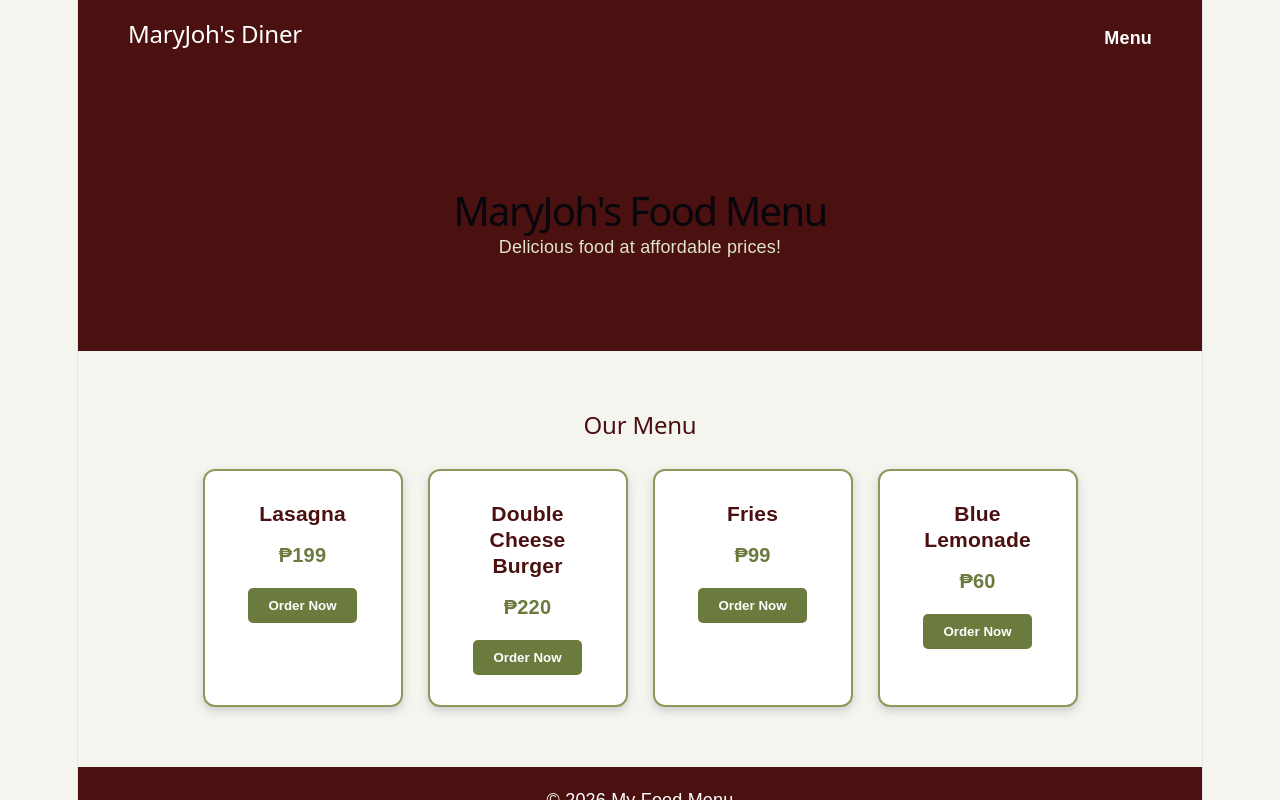
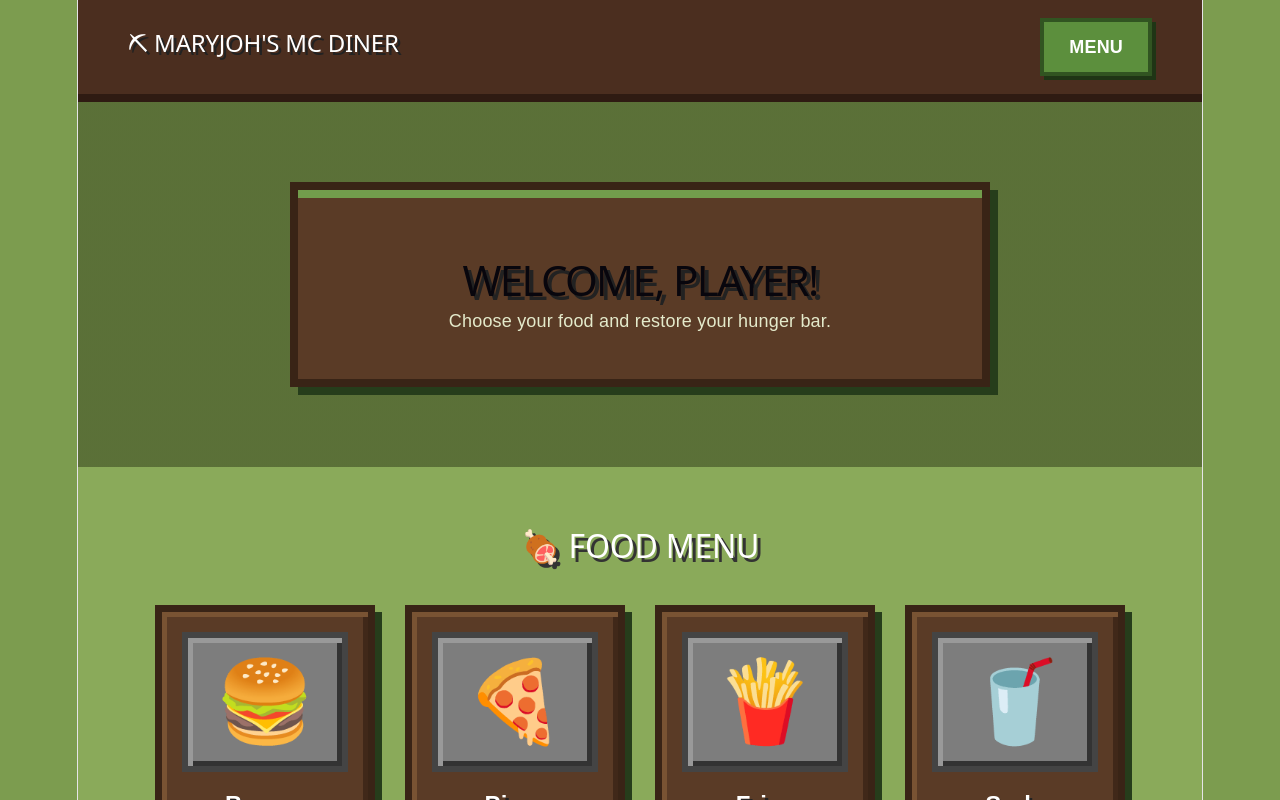
Before and after one commit to ShainaMaryjoh/GARCISO_CSIT340, a React (Vite) app: page / in a window 1280 px wide. Shown: the top 800 px of the page. Built offline with nearby package versions, Linux system fonts and the light colour scheme.

Commit message:
Change design

```diff
--- a/src/App.css
+++ b/src/App.css
@@ -6,49 +6,96 @@
 
 body {
   font-family: Arial, sans-serif;
-  background: #f5f5f0;
-  color: #3b0d0d;
+  background: #7c9c4f;
+  color: white;
 }
+
+.game-page {
+  min-height: 100vh;
+  background:
+    linear-gradient(#6f8f45, #6f8f45) top / 100% 20px no-repeat,
+    #8aaa5a;
+}
+
+/* NAVBAR */
 
 nav {
   display: flex;
   justify-content: space-between;
   align-items: center;
-  padding: 20px 50px;
-  background: #4b1111;
-  color: white;
+  padding: 18px 50px;
+
+  background: #4b2e1f;
+  border-bottom: 8px solid #2f1b12;
+
+  box-shadow: 0 5px 0 #1e120c;
 }
 
 nav h2 {
-  color: white;
+  color: #ffffff;
+  font-size: 24px;
+  text-shadow: 3px 3px 0 #222;
 }
 
 nav a {
   color: white;
   text-decoration: none;
   font-weight: bold;
+
+  background: #5c8f3d;
+  padding: 12px 25px;
+
+  border: 4px solid #315421;
+  box-shadow: 4px 4px 0 #1f3515;
 }
 
 nav a:hover {
-  color: #8a9a5b;
+  background: #75a94d;
+  transform: translateY(-2px);
 }
 
+/* HEADER */
+
 header {
+  padding: 80px 20px;
   text-align: center;
-  padding: 90px 20px;
-  background: #4b1111;
-  color: white;
+
+  background:
+    linear-gradient(
+      rgba(35, 25, 15, 0.25),
+      rgba(35, 25, 15, 0.25)
+    ),
+    #6d8e45;
+}
+
+.grass-block {
+  max-width: 700px;
+  margin: auto;
+
+  padding: 45px 30px;
+
+  background: #5a3b26;
+
+  border: 8px solid #392416;
+
+  box-shadow:
+    8px 8px 0 #263d1b,
+    inset 0 8px 0 #729d4c;
 }
 
 header h1 {
-  font-size: 40px;
-  margin-bottom: 10px;
+  font-size: 42px;
+  margin-bottom: 15px;
+
+  text-shadow: 4px 4px 0 #222;
 }
 
 header p {
-  color: #dfe5c5;
   font-size: 18px;
+  color: #e4eacb;
 }
+
+/* MENU */
 
 section {
   padding: 60px 20px;
@@ -56,59 +103,127 @@ section {
 }
 
 section h2 {
-  margin-bottom: 30px;
-  color: #4b1111;
+  font-size: 32px;
+  margin-bottom: 40px;
+
+  color: white;
+
+  text-shadow: 4px 4px 0 #333;
 }
 
 .food-container {
   display: flex;
   justify-content: center;
-  gap: 25px;
+  gap: 30px;
   flex-wrap: wrap;
 }
 
+/* FOOD CARD */
+
 .food-card {
-  width: 200px;
-  padding: 30px;
-  background: white;
-  border-radius: 12px;
-  border: 2px solid #8a9a5b;
-  box-shadow: 0 4px 10px #ccc;
+  width: 220px;
+  padding: 20px;
+
+  background: #5a3b26;
+
+  border: 7px solid #392416;
+
+  box-shadow:
+    7px 7px 0 #263d1b,
+    inset 5px 5px 0 #795333,
+    inset -5px -5px 0 #402819;
+
+  transition: 0.15s;
 }
 
 .food-card:hover {
-  transform: translateY(-5px);
+  transform: translateY(-8px);
+}
+
+/* FOOD IMAGE */
+
+.food-image {
+  height: 140px;
+
+  display: flex;
+  align-items: center;
+  justify-content: center;
+
+  font-size: 80px;
+
+  background: #7d7d7d;
+
+  border: 6px solid #444;
+
+  box-shadow:
+    inset 5px 5px 0 #999,
+    inset -5px -5px 0 #333;
+
+  margin-bottom: 20px;
 }
 
 .food-card h3 {
-  color: #4b1111;
-  margin-bottom: 15px;
+  font-size: 24px;
+  margin-bottom: 12px;
+
+  color: white;
+
+  text-shadow: 3px 3px 0 #222;
 }
 
 .food-card p {
-  color: #6b7a3d;
-  font-size: 20px;
+  font-size: 22px;
   font-weight: bold;
+
+  color: #b8d889;
+
   margin-bottom: 20px;
 }
 
+/* BUTTON */
+
 button {
-  padding: 10px 20px;
-  border: none;
-  background: #6b7a3d;
+  width: 100%;
+
+  padding: 13px;
+
+  border: 5px solid #315421;
+
+  background: #5c8f3d;
+
   color: white;
-  border-radius: 5px;
+
+  font-size: 15px;
+  font-weight: bold;
+
   cursor: pointer;
-  font-weight: bold;
+
+  box-shadow: 5px 5px 0 #1f3515;
+
+  text-shadow: 2px 2px 0 #333;
 }
 
 button:hover {
-  background: #4b1111;
+  background: #78ad4e;
 }
+
+button:active {
+  transform: translate(4px, 4px);
+  box-shadow: 1px 1px 0 #1f3515;
+}
+
+/* FOOTER */
 
 footer {
   text-align: center;
-  padding: 20px;
-  background: #4b1111;
+
+  padding: 25px;
+
+  background: #4b2e1f;
+
+  border-top: 8px solid #2f1b12;
+
   color: white;
+
+  font-weight: bold;
 }
--- a/src/App.jsx
+++ b/src/App.jsx
@@ -2,41 +2,51 @@ import "./App.css";
 
 function App() {
   const foods = [
-    { name: "Lasagna", price: 199 },
-    { name: "Double Cheese Burger", price: 220 },
-    { name: "Fries", price: 99 },
-    { name: "Blue Lemonade", price: 60 }
+    { name: "Burger", price: 99, emoji: "🍔" },
+    { name: "Pizza", price: 150, emoji: "🍕" },
+    { name: "Fries", price: 60, emoji: "🍟" },
+    { name: "Soda", price: 40, emoji: "🥤" }
   ];
 
   return (
-    <div>
+    <div className="game-page">
+
       <nav>
-        <h2>MaryJoh's Diner</h2>
-        <a href="#menu">Menu</a>
+        <h2>⛏ MARYJOH'S MC DINER</h2>
+        <a href="#menu">MENU</a>
       </nav>
 
       <header>
-        <h1>MaryJoh's Food Menu</h1>
-        <p>Delicious food at affordable prices!</p>
+        <div className="grass-block">
+          <h1>WELCOME, PLAYER!</h1>
+          <p>Choose your food and restore your hunger bar.</p>
+        </div>
       </header>
 
       <section id="menu">
-        <h2>Our Menu</h2>
+        <h2>🍖 FOOD MENU</h2>
 
         <div className="food-container">
           {foods.map((food) => (
-            <div className="food-card">
+            <div className="food-card" key={food.name}>
+              <div className="food-image">
+                {food.emoji}
+              </div>
+
               <h3>{food.name}</h3>
+
               <p>₱{food.price}</p>
-              <button>Order Now</button>
+
+              <button>ORDER NOW</button>
             </div>
           ))}
         </div>
       </section>
 
       <footer>
-        <p>© 2026 My Food Menu</p>
+        <p>⚔️ MARYJOH'S DINER • 2026 ⚔️</p>
       </footer>
+
     </div>
   );
 }
```
